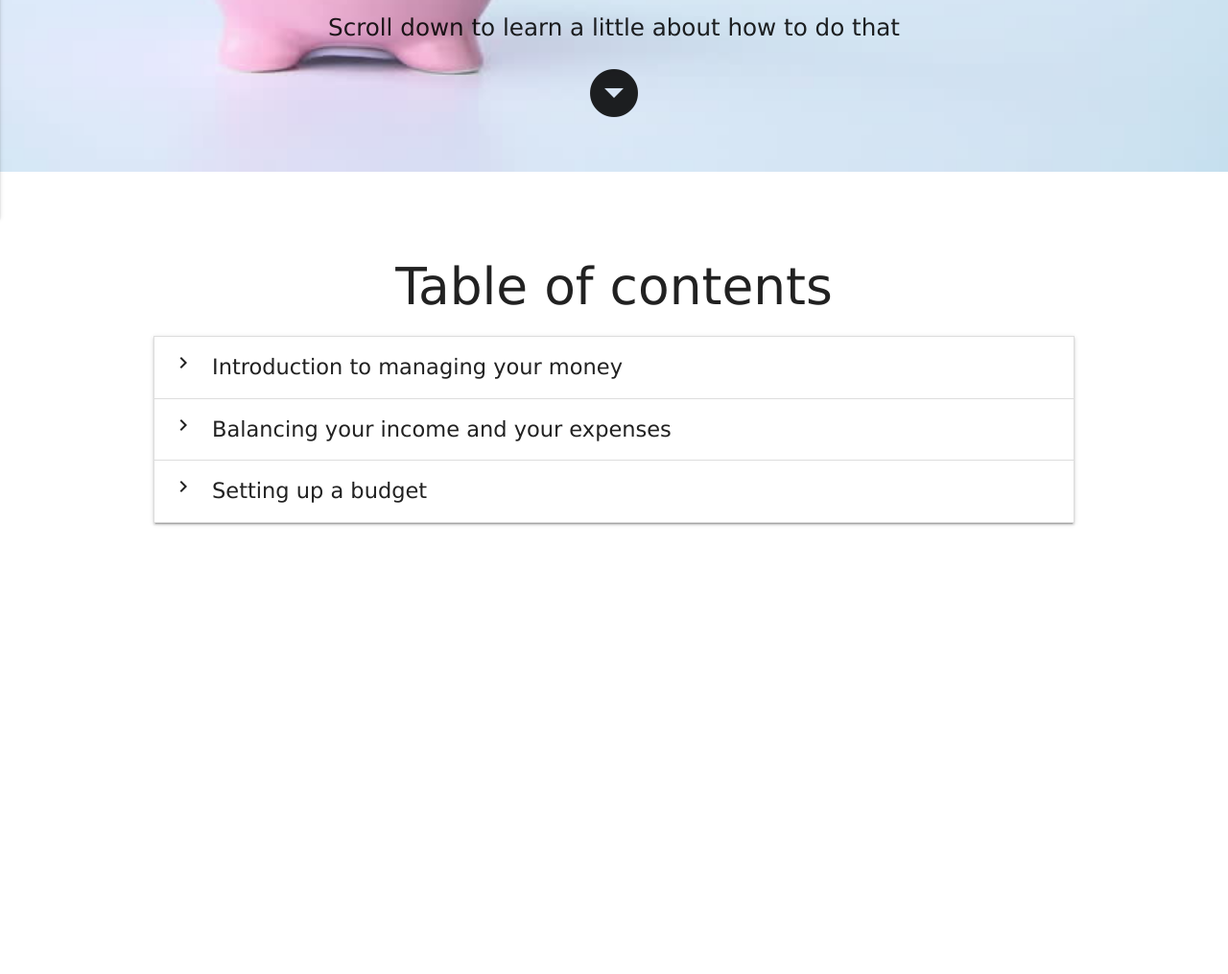
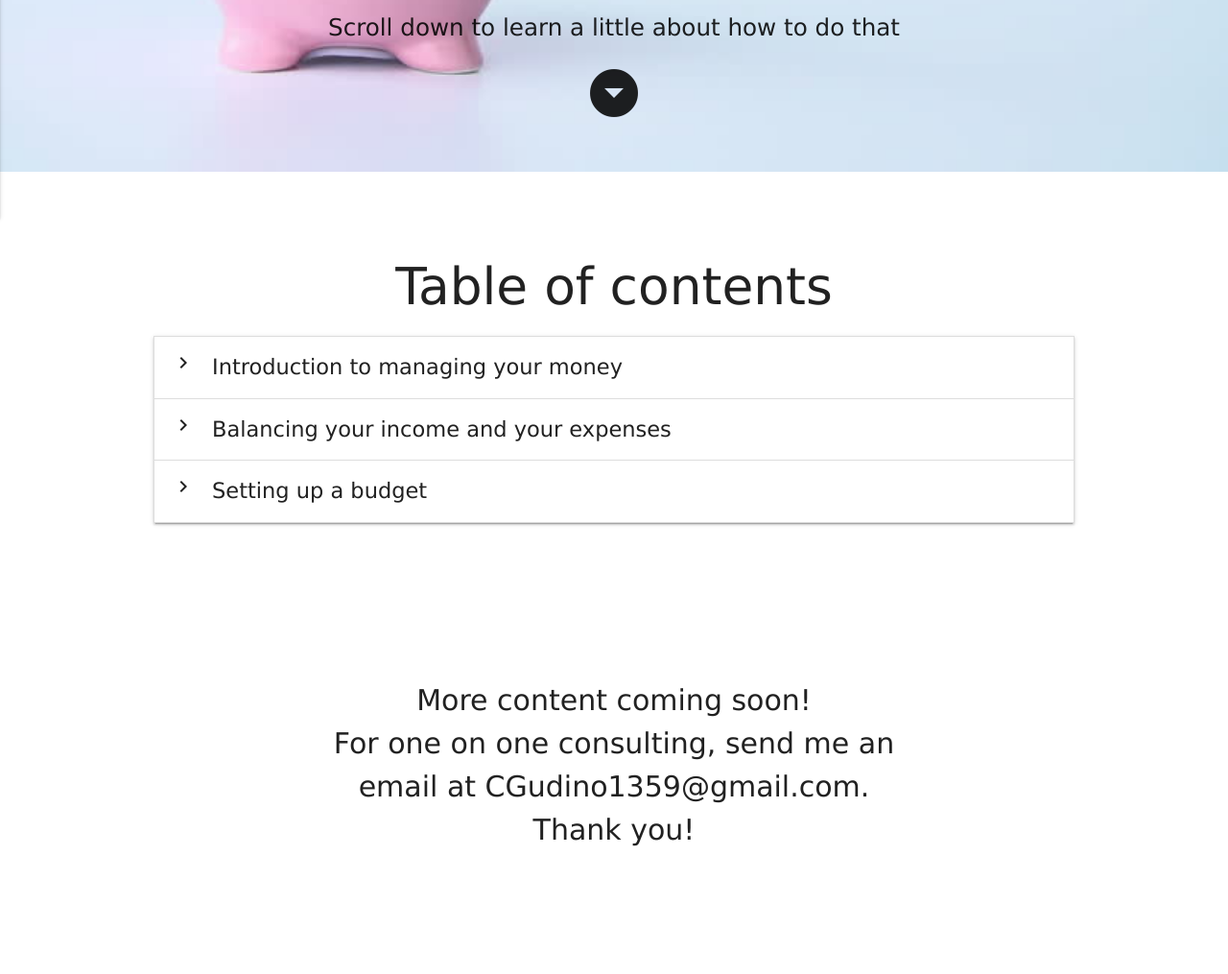
Before and after one commit to CGudino/Gudino-Finance, a plain HTML site: page index.html in a window 1280 px wide. Shown: the part 633-1648 px from the top of the page at 96% size. Before the commit the page ends 1612 px from the top, so only its background shows below. Drawn offline with nearby package versions, Linux system fonts and the light colour scheme.

Commit message:
Forgot footer lol

```diff
--- a/index.css
+++ b/index.css
@@ -66,7 +66,7 @@
 
 #content {
     position: relative;
-    height: 100vh;
+    min-height: 50vh;
     width: 75%;
     margin: auto;
     padding-top: 5%;
@@ -92,3 +92,11 @@ p {
 .collapsible-header, .collapsible-body {
     font-size: 1.5em;
 }
+
+#footer {
+    text-align: center;
+    font-size: 2em;
+    padding: 10% 0;
+    width: 50%;
+    margin: auto;
+}
--- a/index.html
+++ b/index.html
@@ -180,6 +180,13 @@
           </ul>
         </div>
 
+        <div id='footer'>
+          More content coming soon!
+          <br/>
+          For one on one consulting, send me an email at CGudino1359@gmail.com.
+          <br/>
+          Thank you!
+        </div style='text-align: center; font-size: 1.5em'>
     </div>
 
     <!-- Scrips -->
```
